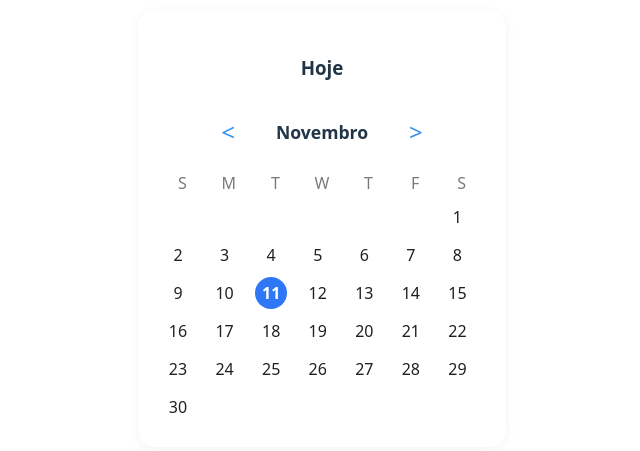
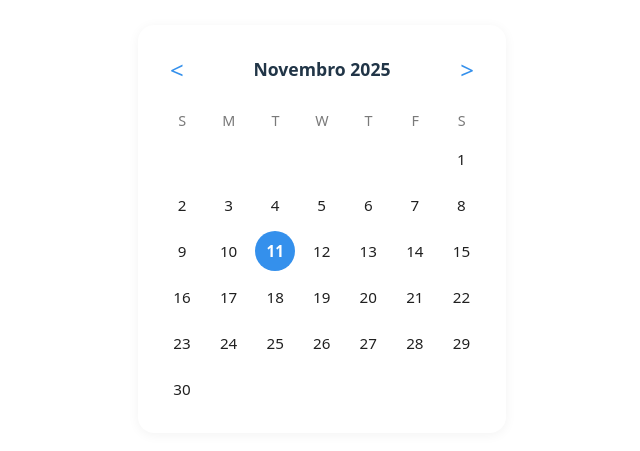
Before and after one commit to eduardobellini/Projeto_React, a React (Vite) app in the folder vite-projeto/: page / in a window 1280 px wide. Shown: the part 171-622 px from the top of the page, without its empty margins (318-958 px from the left). Built offline with nearby package versions, Linux system fonts and the light colour scheme.

Commit message:
corrigindo lógica de calendario e colocando a opção de selecionar mes e dia

```diff
--- a/vite-projeto/src/App.tsx
+++ b/vite-projeto/src/App.tsx
@@ -1,5 +1,7 @@
+
 import './App.css'
-import { Calendario } from './components/Calendario/Calendario'
+import Calendario from './components/Calendario/Calendario'
+
 
 function App() {
 
--- a/vite-projeto/src/components/Calendario/Calendario.css
+++ b/vite-projeto/src/components/Calendario/Calendario.css
@@ -4,13 +4,14 @@
   border-radius: 16px;
   box-shadow: 0 2px 12px rgba(0,0,0,0.05);
   width: 320px;
+  margin: 0 auto;
 }
 
 .calendar-header {
   display: flex;
   align-items: center;
-  justify-content: center;
-  margin-bottom: 8px;
+  justify-content: space-between;
+  margin-bottom: 20px;
   gap: 12px;
 }
 
@@ -20,34 +21,59 @@
   font-size: 1.5rem;
   color: #3490ec;
   cursor: pointer;
+  padding: 4px 8px;
 }
 
-.calendar-header span {
+.calendar-header button:hover {
+  opacity: 0.7;
+}
+
+.calendar-title {
   font-weight: bold;
   font-size: 1.1rem;
+  text-align: center;
+  flex: 1;
 }
 
-.calendar-grid {
+.calendar-weekdays {
   display: grid;
   grid-template-columns: repeat(7, 1fr);
   gap: 6px;
+  margin-bottom: 8px;
 }
 
 .calendar-weekday {
   color: #7a7a7a;
   text-align: center;
   font-weight: 500;
+  font-size: 0.9rem;
+}
+
+.calendar-days {
+  display: grid;
+  grid-template-columns: repeat(7, 1fr);
+  gap: 6px;
 }
 
 .calendar-day {
-  height: 32px;
-  width: 32px;
+  height: 40px;
+  width: 40px;
   color: #202020;
   text-align: center;
-  line-height: 32px;
+  line-height: 40px;
   background: none;
   border-radius: 50%;
   transition: background 0.2s;
+  cursor: pointer;
+  font-size: 0.95rem;
+}
+
+.calendar-day:hover:not(.calendar-empty) {
+  background: #e8f0fe;
+}
+
+.calendar-day.calendar-empty {
+  cursor: default;
 }
 
 .calendar-day.calendar-today {
@@ -55,3 +81,8 @@
   color: #fff;
   font-weight: bold;
 }
+
+.calendar-day.calendar-selected {
+  background: #3490ec;
+  color: #fff;
+}
--- a/vite-projeto/src/components/Calendario/Calendario.tsx
+++ b/vite-projeto/src/components/Calendario/Calendario.tsx
@@ -1,66 +1,93 @@
-import React, { useState } from 'react'
-import './Calendario.css'
+import React, { useState } from 'react';
+import './Calendario.css';
 
+const weekDays = ['S', 'M', 'T', 'W', 'T', 'F', 'S'];
 
-// Logica do calendario
-const WEEK_DAYS = ['S', 'M', 'T', 'W', 'T', 'F', 'S'];
-const MONTHS = [
-  'Janeiro', 'Fevereiro', 'Março', 'Abril', 'Maio', 'Junho',
-  'Julho', 'Agosto', 'Setembro', 'Outubro', 'Novembro', 'Dezembro'
-];
-
-function getDaysArray(year: number, month: number) {
-  const firstDayOfMonth = new Date(year, month, 1).getDay();
-  const daysInMonth = new Date(year, month + 1, 0).getDate();
-  const days: (number | null)[] = [];
-
-  for (let i = 0; i < firstDayOfMonth; i++) {
-    days.push(null);
-  }
-  for (let i = 1; i <= daysInMonth; i++) {
-    days.push(i);
-  }
-  return days;
+function getDaysInMonth(month: number, year: number): number[] {
+  const numDays = new Date(year, month + 1, 0).getDate();
+  return Array.from({ length: numDays }, (_, i) => i + 1);
 }
 
-export const Calendario: React.FC = () => {
+function getFirstDayOfMonth(month: number, year: number): number {
+  return new Date(year, month, 1).getDay();
+}
+
+const Calendario: React.FC = () => {
   const today = new Date();
-  const [month, setMonth] = useState(today.getMonth());
-  const [year, setYear] = useState(today.getFullYear());
-  const days = getDaysArray(year, month);
+  const [currentMonth, setCurrentMonth] = useState(today.getMonth());
+  const [currentYear, setCurrentYear] = useState(today.getFullYear());
+  const [selectedDay, setSelectedDay] = useState<number | null>(today.getDate());
+  const days = getDaysInMonth(currentMonth, currentYear);
+  const firstDay = getFirstDayOfMonth(currentMonth, currentYear);
 
-  // Renderizacao do calendario
-   return (
+  const handlePrevMonth = () => {
+    if (currentMonth === 0) {
+      setCurrentMonth(11);
+      setCurrentYear(currentYear - 1);
+    } else {
+      setCurrentMonth(currentMonth - 1);
+    }
+    setSelectedDay(null);
+  };
+
+  const handleNextMonth = () => {
+    if (currentMonth === 11) {
+      setCurrentMonth(0);
+      setCurrentYear(currentYear + 1);
+    } else {
+      setCurrentMonth(currentMonth + 1);
+    }
+    setSelectedDay(null);
+  };
+
+  const handleSelectDay = (day: number) => {
+    setSelectedDay(day);
+  };
+
+  return (
     <div className="calendar-container">
-      <h3>Hoje</h3>
       <div className="calendar-header">
-        <button onClick={() => setMonth(month === 0 ? 11 : month - 1)}>
-          {'<'}
-        </button>
-        <span>{MONTHS[month]}</span>
-        <button onClick={() => setMonth(month === 11 ? 0 : month + 1)}>
-          {'>'}
-        </button>
+        <button className="calendar-nav" onClick={handlePrevMonth}>{'<'}</button>
+        <span className="calendar-title">
+          {new Date(currentYear, currentMonth)
+            .toLocaleDateString('pt-BR', { month: 'long' })
+            .charAt(0).toUpperCase() +
+            new Date(currentYear, currentMonth)
+              .toLocaleDateString('pt-BR', { month: 'long' }).slice(1)
+          } {currentYear}
+        </span>
+        <button className="calendar-nav" onClick={handleNextMonth}>{'>'}</button>
       </div>
-      <div className="calendar-grid">
-        {WEEK_DAYS.map(day => (
+      <div className="calendar-weekdays">
+        {weekDays.map(day => (
           <div key={day} className="calendar-weekday">{day}</div>
         ))}
-        {days.map((day, idx) => (
-          <div
-            key={idx}
-            className={`calendar-day ${
-              day === today.getDate() &&
-              month === today.getMonth() &&
-              year === today.getFullYear()
-                ? 'calendar-today'
-                : ''
-            }`}
-          >
-            {day ? day : ''}
-          </div>
+      </div>
+      <div className="calendar-days">
+        {Array.from({ length: firstDay }).map((_, i) => (
+          <div key={`empty-${i}`} className="calendar-day calendar-empty" />
         ))}
+        {days.map(day => {
+          const isToday =
+            day === today.getDate() &&
+            currentMonth === today.getMonth() &&
+            currentYear === today.getFullYear();
+          const isSelected = day === selectedDay;
+
+          return (
+            <div
+              key={day}
+              className={`calendar-day${isToday ? ' calendar-today' : ''}${isSelected ? ' calendar-selected' : ''}`}
+              onClick={() => handleSelectDay(day)}
+            >
+              {day}
+            </div>
+          );
+        })}
       </div>
     </div>
   );
 };
+
+
+export default Calendario;
```
